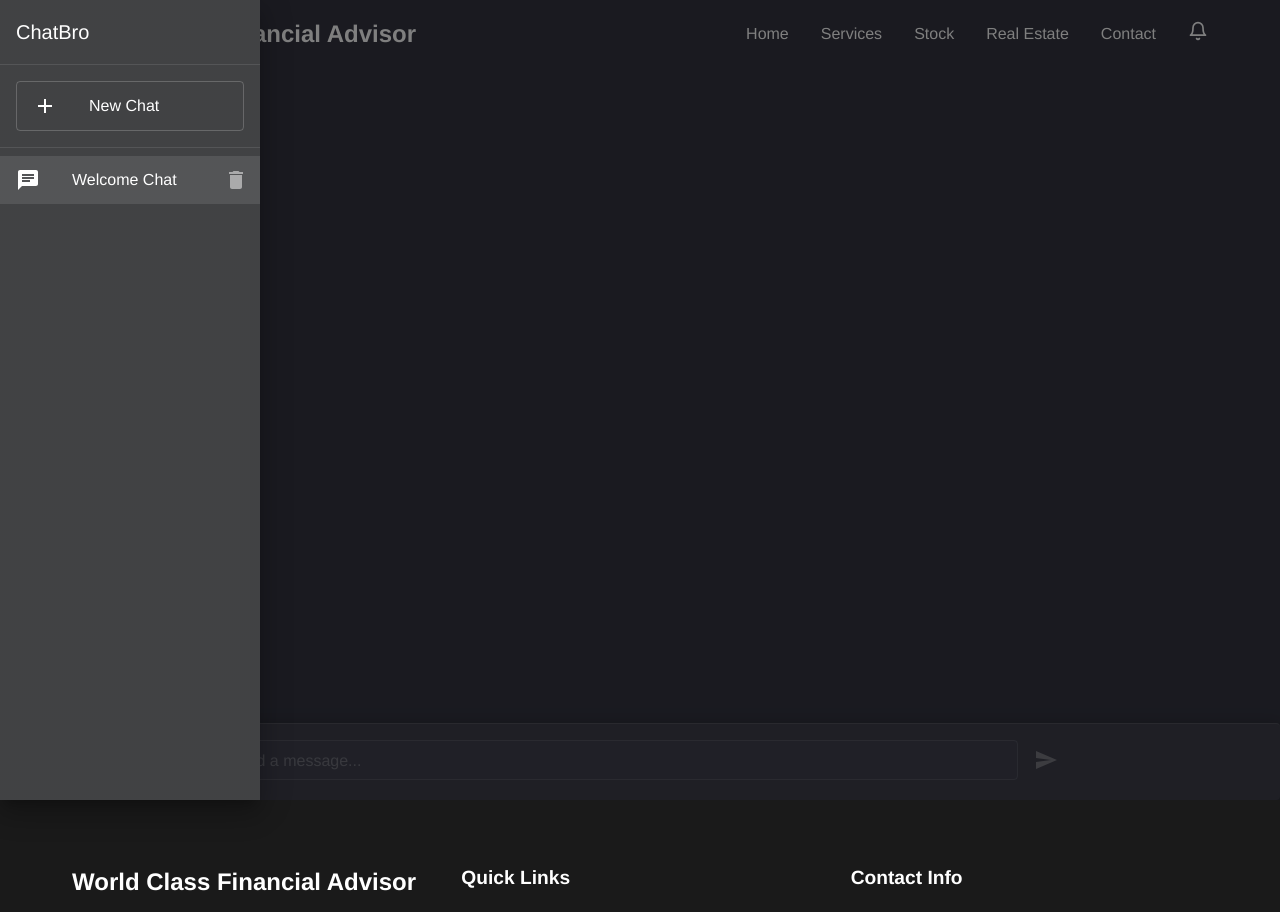
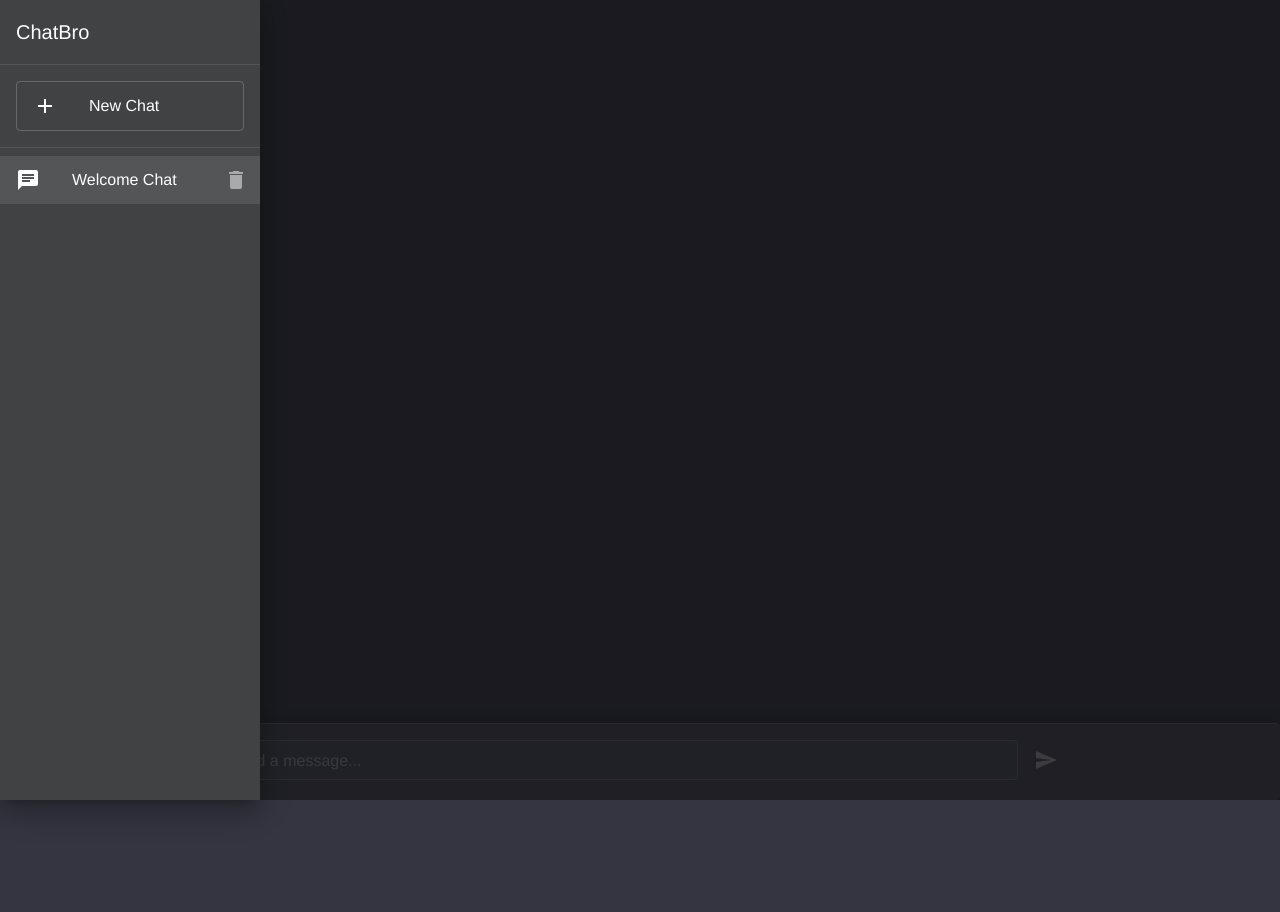
Before and after one commit to Error-404-GDG-Solution-Challenge-2025/Frontend_React, a React (Create React App) app: page /chat in a window 1280 px wide. Shown: the top 912 px of the page. After the commit the page ends 800 px from the top, so only its background shows below. Built offline with nearby package versions, Linux system fonts and the light colour scheme.

Commit message:
Add files via upload

```diff
--- a/src/App.js
+++ b/src/App.js
@@ -1,6 +1,5 @@
-// App.js
-import React, { useState, useEffect } from 'react';
-import { BrowserRouter as Router, Route, Routes, Link, useNavigate } from 'react-router-dom';
+import React, { useState } from 'react';
+import { BrowserRouter as Router, Route, Routes, useLocation } from 'react-router-dom';
 import './styles/App.css';
 
 // Component imports
@@ -10,7 +9,7 @@ import Services from './components/Services';
 import Contact from './components/Contact';
 import Footer from './components/Footer';
 import LoginModal from './components/LoginModal';
-import Chat from './components/Chat.js'
+import Chat from './components/Chat';
 
 function App() {
   const [isModalOpen, setIsModalOpen] = useState(false);
@@ -27,27 +26,47 @@ function App() {
 
   return (
     <Router>
+      <AppContent openModal={openModal} isModalOpen={isModalOpen} closeModal={closeModal} />
+    </Router>
+  );
+}
+
+function AppContent({ openModal, isModalOpen, closeModal }) {
+  const location = useLocation();
+  const isChatPage = location.pathname === "/chat";
+
+  const [isSidebarOpen, setIsSidebarOpen] = useState(false);
+
+  const handleToggleSidebar = () => {
+    setIsSidebarOpen(!isSidebarOpen);
+  };
+
+  return (
     <div className="App">
-        <Navbar />
+      {!isChatPage && <Navbar />} {/* Hide Navbar on /chat */}
+
       <main>
         <Routes>
-            <Route path="/" element={
+          <Route
+            path="/"
+            element={
               <>
                 <Hero openModal={openModal} />
                 <Services />
                 <Contact />
               </>
-            } />
+            }
+          />
           <Route path="/services" element={<Services />} />
           <Route path="/contact" element={<Contact />} />
           <Route path="/chat" element={<Chat />} />
         </Routes>
       </main>
-        <Footer />
+
+      {!isChatPage && <Footer />} {/* Hide Footer on /chat */}
+
       <LoginModal isOpen={isModalOpen} onClose={closeModal} />
-
     </div>
-    </Router>
   );
 }
 
```
Lines whose indentation alone changed are shown as unchanged.
